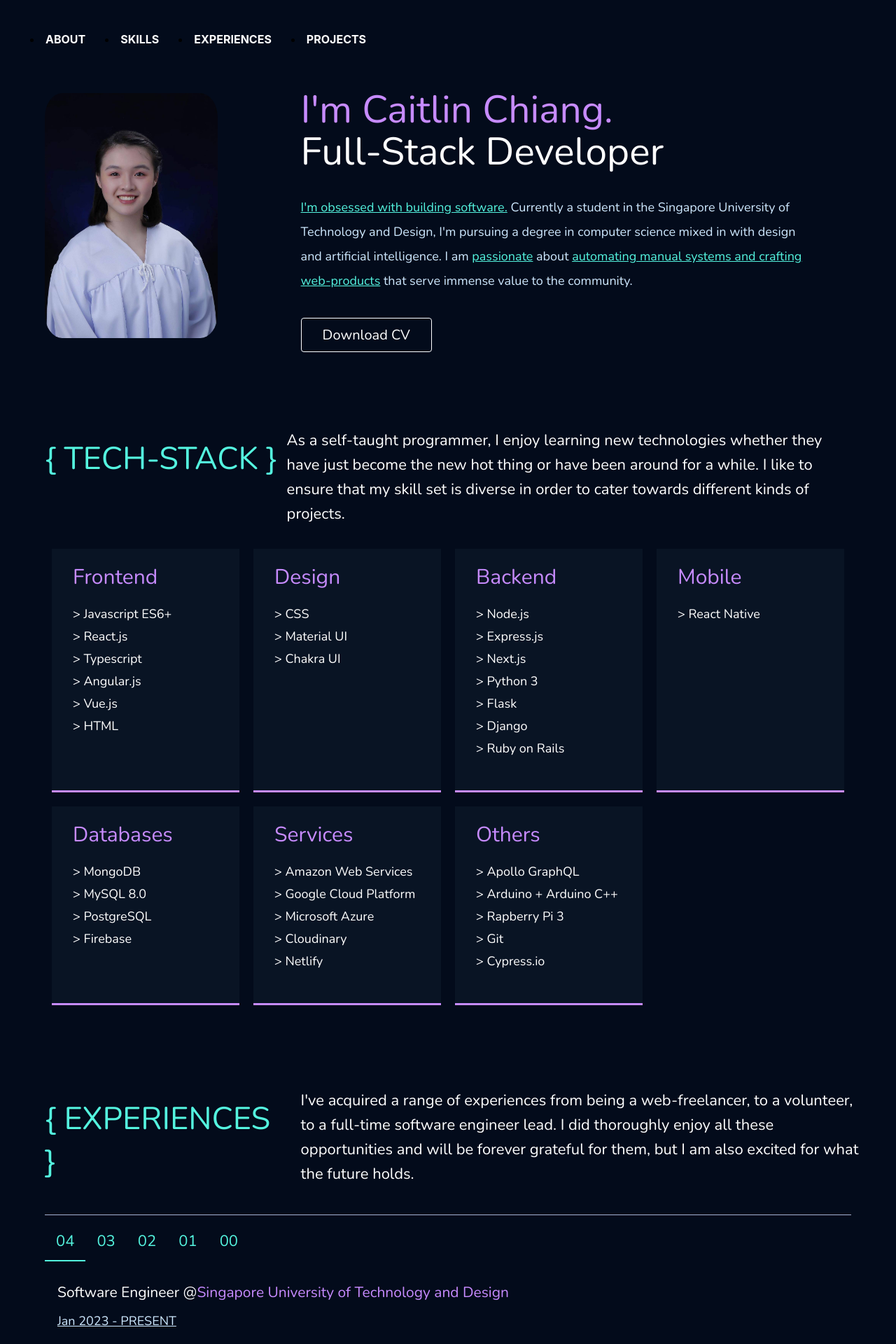
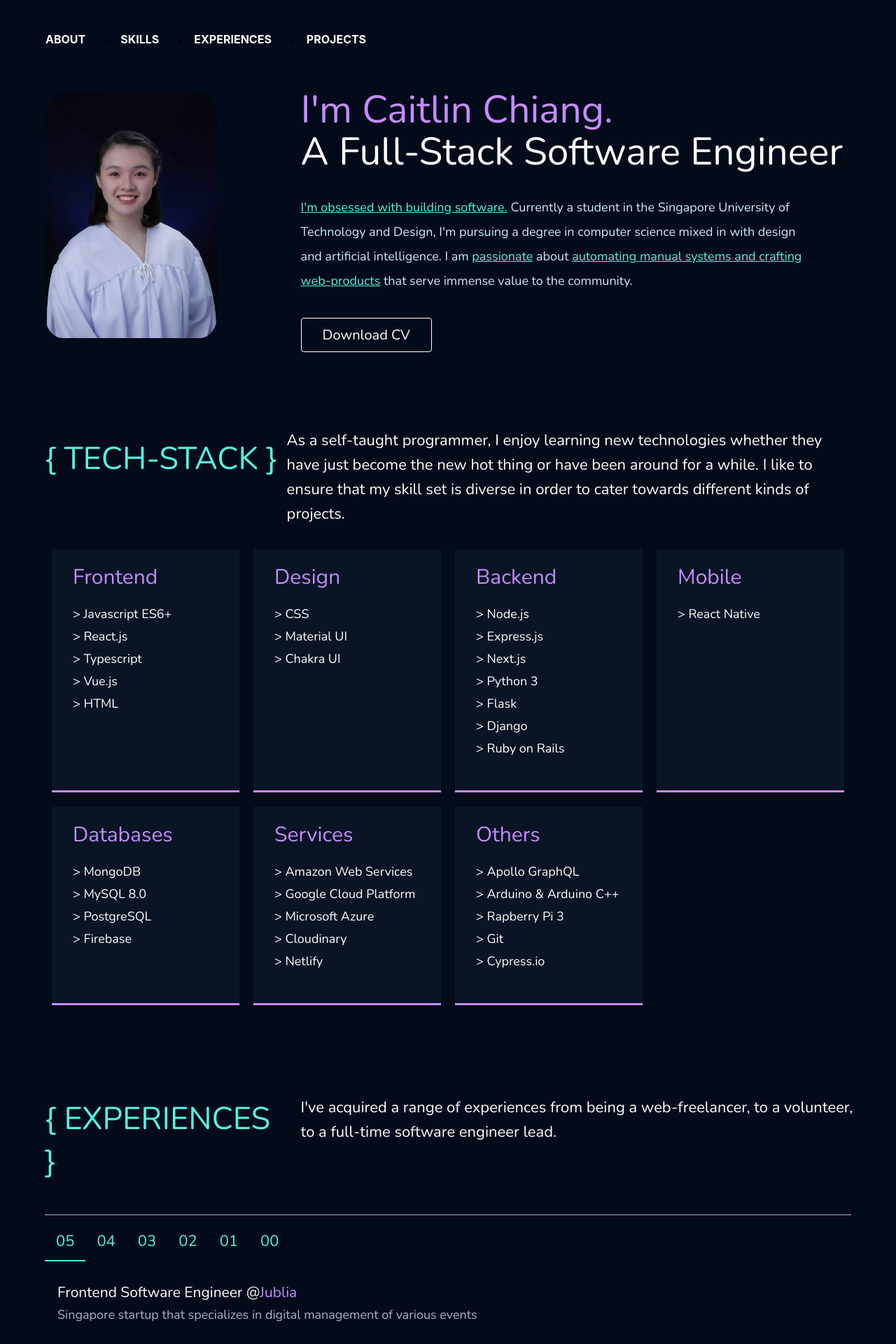
Before and after one commit to CaitlinChiang/Portfolio, a React (Create React App) app: page / in a window 1280 px wide. Shown: the top 1920 px of the page at 70% size. Built offline with nearby package versions, Linux system fonts and the light colour scheme.

Commit message:
Update website

```diff
--- a/src/components/Experiences.js
+++ b/src/components/Experiences.js
@@ -21,7 +21,7 @@ class Experiences extends Component {
   }
 
   componentDidMount() {
-    document.getElementById(4).style.display = "block";
+    document.getElementById(5).style.display = "block";
   }
 
   render() {
@@ -79,6 +79,15 @@ class Experiences extends Component {
           'Deploy features that allow students to each have a user account that changes the platform experience based from their needs',
           'Deploy features that allow administrators to analyze all inputs and behaviors of each student via data visualization, supplementing this by creating, updating, and sending various surveys within the application'
         ]
+      },
+      {
+        company: 'Jublia',
+        position: 'Frontend Software Engineer',
+        timeline: 'August 2023 - PRESENT',
+        details: 'Singapore startup that specializes in digital management of various events',
+        description: [
+          'Refactor legacy code files and convert them to Vue.js dynamic components'
+        ]
       }
     ]
 
@@ -89,14 +98,15 @@ class Experiences extends Component {
             <p className="experiences-word">{'{ EXPERIENCES }'}</p>
           </div>
           <div className="experiences-description">
-            <p>I've acquired a range of experiences from being a web-freelancer, to a volunteer, to a full-time software engineer lead. I did thoroughly enjoy all these opportunities and will be forever grateful for them, but I am also excited for what the future holds.</p>
+            <p>I've acquired a range of experiences from being a web-freelancer, to a volunteer, to a full-time software engineer lead.</p>
           </div>
         </div>
 
         <div className="divider"/>
 
         <div class="tabs">
-          <button class="tablinks active" onClick={event => this.showExperience(event, 4)}>04</button>
+          <button class="tablinks active" onClick={event => this.showExperience(event, 5)}>05</button>
+          <button class="tablinks" onClick={event => this.showExperience(event, 4)}>04</button>
           <button class="tablinks" onClick={event => this.showExperience(event, 3)}>03</button>
           <button class="tablinks" onClick={event => this.showExperience(event, 2)}>02</button>
           <button class="tablinks" onClick={event => this.showExperience(event, 1)}>01</button>
--- a/src/components/Home.js
+++ b/src/components/Home.js
@@ -13,7 +13,7 @@ class Home extends Component {
         <div className="intro-right">
           <div className="intro-name">
             <p className="intro-emphasize">I'm Caitlin Chiang.</p>
-            <p className="intro-description">Full-Stack Developer</p>
+            <p>A Full-Stack Software Engineer</p>
           </div>
 
           <div className="intro-caption"><span className="emphasize-description">I'm obsessed with building software.</span> Currently a student in the Singapore University of Technology and Design, I'm pursuing a degree in computer science mixed in with design and artificial intelligence. I am <span className="emphasize-description">passionate</span> about <span className="emphasize-description">automating manual systems and crafting web-products</span> that serve immense value to the community.</div>
--- a/src/components/Skills.js
+++ b/src/components/Skills.js
@@ -7,7 +7,6 @@ class Skills extends Component {
       'Javascript ES6+',
       'React.js',
       'Typescript',
-      'Angular.js',
       'Vue.js',
       'HTML'
     ]
@@ -49,7 +48,7 @@ class Skills extends Component {
 
     const others_stack = [
       'Apollo GraphQL',
-      'Arduino + Arduino C++',
+      'Arduino & Arduino C++',
       'Rapberry Pi 3',
       'Git',
       'Cypress.io'
--- a/src/styles/Experiences.css
+++ b/src/styles/Experiences.css
@@ -3,7 +3,7 @@
   padding-top: 6%;
   padding-left: 5%;
   padding-right: 5%;
-  min-height: 80vh;
+  min-height: 50vh;
   font-family: "Nunito", sans-serif;
 }
 
@@ -22,7 +22,7 @@
 
 .experiences-description {
   line-height: 35px;
-  margin-top: 10px;
+  margin-top: 20px;
 }
 
 .divider {
--- a/src/styles/Home.css
+++ b/src/styles/Home.css
@@ -3,7 +3,7 @@
   padding-left: 5%;
   padding-top: 5%;
   padding-right: 5%;
-  min-height: 50vh;
+  min-height: 40vh;
   font-family: "Nunito", sans-serif;
   display: grid;
   grid-template-columns: 30% 70%;
--- a/src/styles/Skills.css
+++ b/src/styles/Skills.css
@@ -3,7 +3,7 @@
   padding-top: 6%;
   padding-left: 5%;
   padding-right: 5%;
-  min-height: 80vh;
+  min-height: 70vh;
   font-family: "Nunito", sans-serif;
 }
 
```
Also changed, not shown: public/index.html (+0 -10 lines), 1 other file (tests, documents, lock files or other folders).
